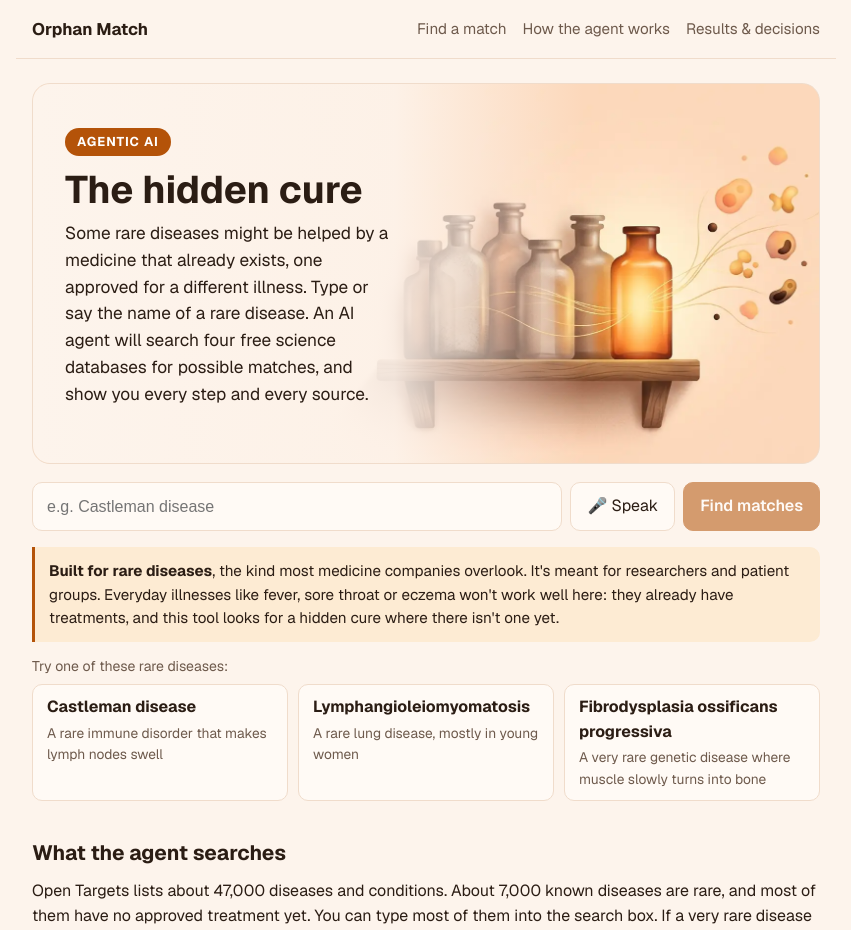
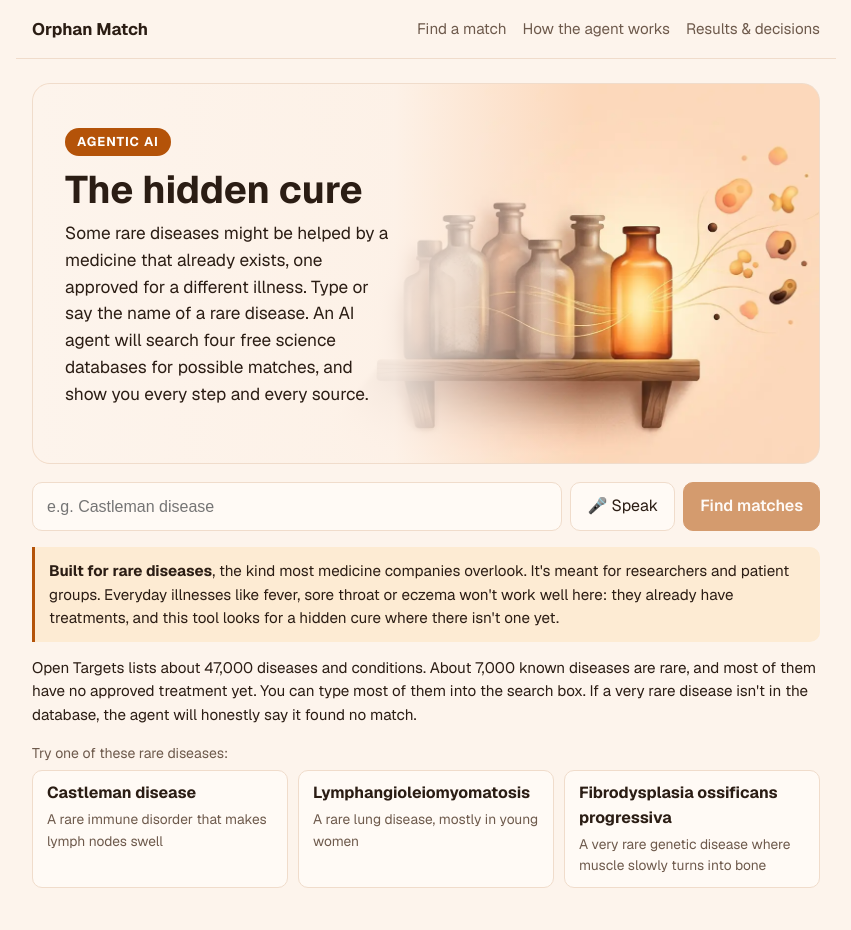
Before and after one commit to rarima-rajeev/orphan-match, a Next.js app: page / in a window 1280 px wide. Shown: the top 930 px of the page, without its empty margins (214-1065 px from the left). Built offline with nearby package versions, Linux system fonts and the light colour scheme.

Commit message:
Home page: move rare-disease reach paragraph under the audience note
Co-Authored-By: Claude Opus 5.5 <noreply@anthropic.com>

```diff
--- a/app/globals.css
+++ b/app/globals.css
@@ -118,3 +118,4 @@ th { color: var(--muted); font-weight: 600; }
 .example { text-align: left; display: flex; flex-direction: column; gap: 3px; padding: 10px 14px; }
 .example span { color: var(--muted); font-size: 0.86rem; }
 .example:hover:not(:disabled) { border-color: var(--accent); }
+.reach { margin: 0 0 16px; font-size: 0.95rem; }
--- a/app/page.tsx
+++ b/app/page.tsx
@@ -99,6 +99,11 @@ export default function FindAMatch() {
         patient groups. Everyday illnesses like fever, sore throat or eczema won&apos;t work well here: they already have
         treatments, and this tool looks for a hidden cure where there isn&apos;t one yet.
       </p>
+      <p className="reach">
+        Open Targets lists about 47,000 diseases and conditions. About 7,000 known diseases are rare, and most of them have
+        no approved treatment yet. You can type most of them into the search box. If a very rare disease isn&apos;t in the
+        database, the agent will honestly say it found no match.
+      </p>
       <p className="small muted" style={{ marginBottom: 6 }}>Try one of these rare diseases:</p>
       <div className="examples">
         {EXAMPLES.map((x) => (
@@ -139,11 +144,6 @@ function WhatItSearches() {
   return (
     <section>
       <h2>What the agent searches</h2>
-      <p>
-        Open Targets lists about 47,000 diseases and conditions. About 7,000 known diseases are rare, and most of them have
-        no approved treatment yet. You can type most of them into the search box. If a very rare disease isn&apos;t in the
-        database, the agent will honestly say it found no match.
-      </p>
       <p>
         Every search uses four free, public science databases. The agent doesn&apos;t read all of them: it asks targeted
         questions and pulls out the few dozen most relevant records, each with a source.
```
